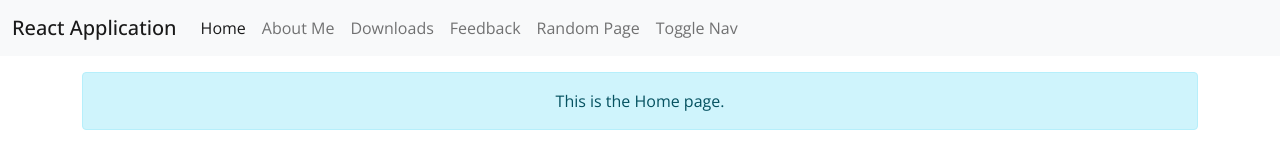
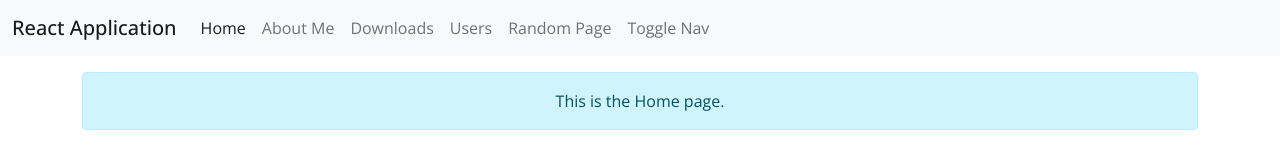
Before and after one commit to praveenscience/fsrnl-8-monorepo, a React (Create React App) app: page / in a window 1280 px wide. Shown: the top 160 px of the page. Built offline with nearby package versions, Linux system fonts and the light colour scheme.

Commit message:
Added the users in NavBar.

```diff
--- a/src/components/Bootstrap/Navbar.js
+++ b/src/components/Bootstrap/Navbar.js
@@ -15,8 +15,8 @@ const Links = [
     Link: "/downloads"
   },
   {
-    Name: "Feedback",
-    Link: "/feedback"
+    Name: "Users",
+    Link: "/users"
   },
   {
     Name: "Random Page",
```
